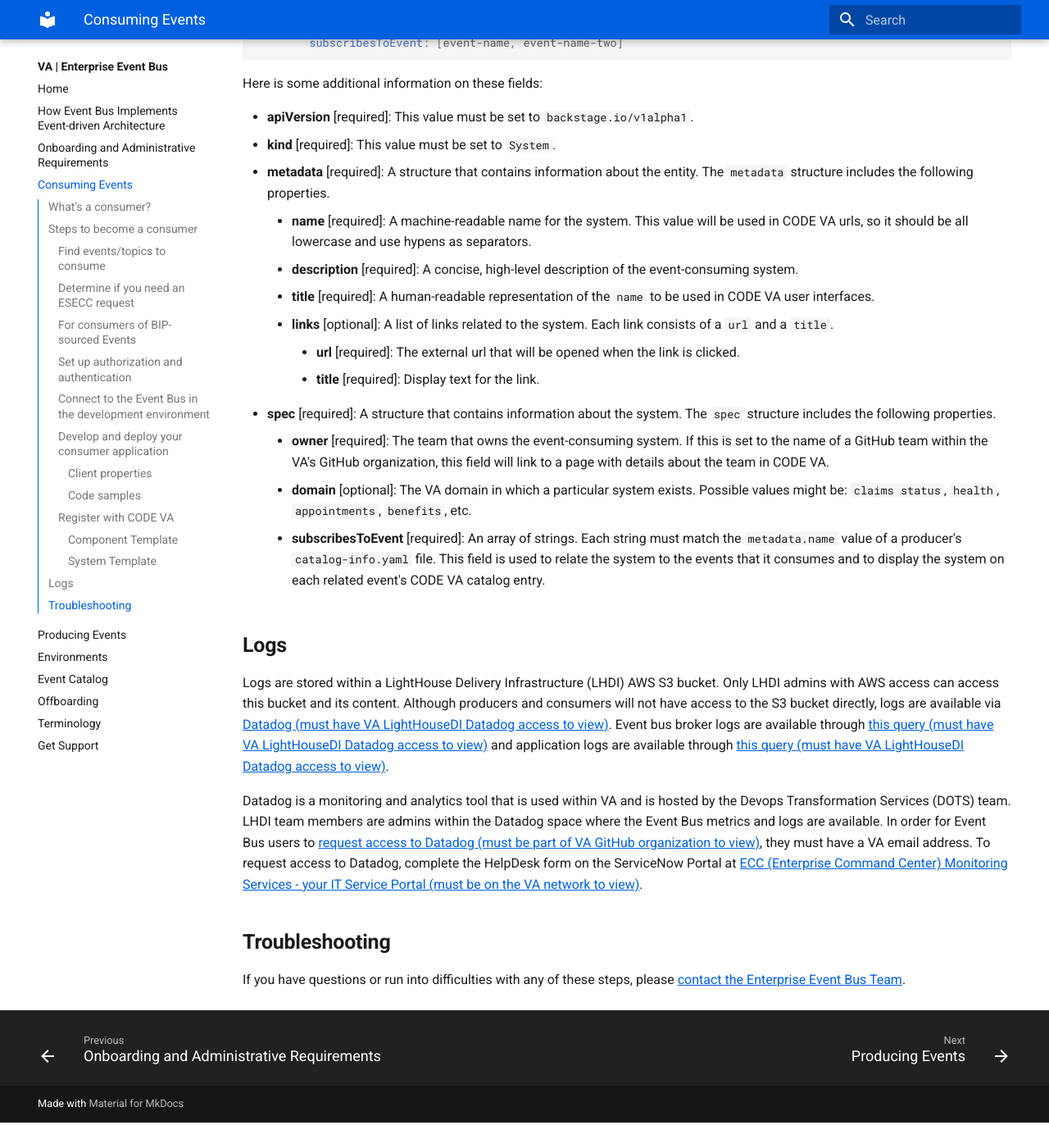
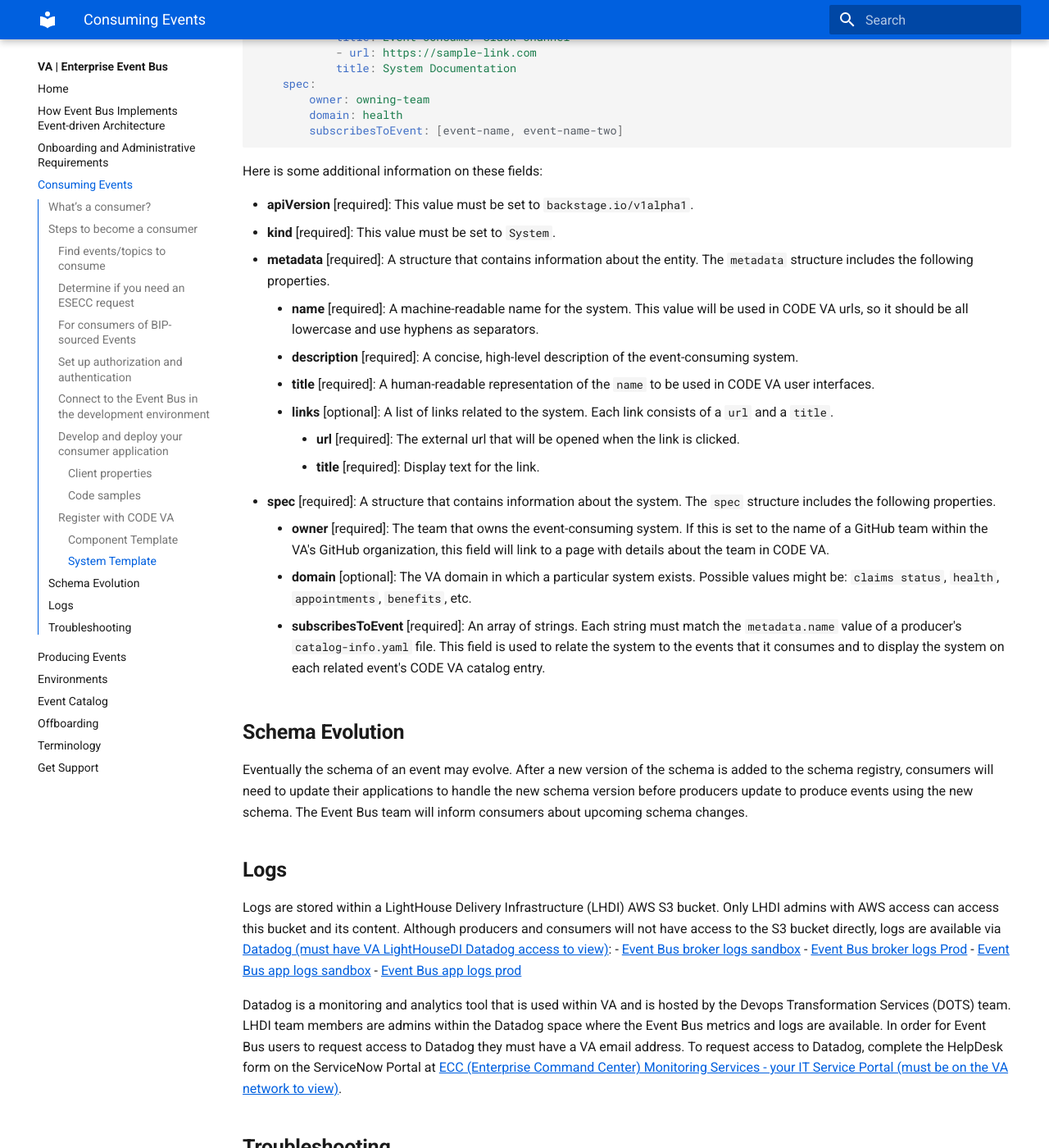
Before and after one commit to department-of-veterans-affairs/ves-event-bus-developer-portal, an MkDocs documentation site: the page built from docs/consume-events.md, in a window 1280 px wide and 1400 px high, scrolled down 5297 px. Shown: the whole window at 82% size. Built offline with MkDocs 1.6.1 and Material for MkDocs 9.7.7, drawn with Linux system fonts in a browser that asks for light colours; before the commit the page ends 6666 px from its top, so only the background shows below that; some of the changed text lies outside the part shown.

Commit message:
Update consume-events.md

```diff
--- a/docs/consume-events.md
+++ b/docs/consume-events.md
@@ -8,7 +8,7 @@
 
 A consumer is an application that is set up to receive messages or events in an event-driven system. The Event Bus exposes streams of events, called topics, to consumers. The events capture significant occurrences taking place in an external system. Find out how to view a list of currently available topics by visiting our [Event Catalog page](./use-events.md).
 
-To access messages in a particular topic, an event consumer would subscribe to the topic and receive events as they occur in real time. This allows consumers to perform actions based on the event data, such as updating internal state, triggering other processes, etc. The content below outlines the steps needed to start consuming events. Learn more about the components and processes involved in event-based systems on our [Introduction to Event-Driven Architecture page](./intro-to-eda.md).
+To access messages in a particular topic, an event consumer subscribes to the topic and receive events as they occur in real time. This allows consumers to perform actions based on the event data, such as updating internal state, triggering other processes, etc. The content below outlines the steps needed to start consuming events. Learn more about the components and processes involved in event-based systems on our [How Event Bus Implements Event-Driven Architecture page](./intro-to-eda.md).
 
 ## **Steps to become a consumer**
 
@@ -57,7 +57,7 @@
 | [client.rack](https://kafka.apache.org/documentation/#consumerconfigs_client.rack) (recommended) | The AWS Availability Zone in which your application is running, eg. "usgw1-az2" | A rack identifier for this client. This can be any string value which indicates where this client is physically located. | This property is only applicable if your application is deployed to AWS (Amazon Web Services) infrastructure. Setting this to your availability zone will [reduce network traffic costs](https://aws.amazon.com/blogs/big-data/reduce-network-traffic-costs-of-your-amazon-msk-consumers-with-rack-awareness/).
 | [enable.auto.commit](https://kafka.apache.org/documentation/#consumerconfigs_enable.auto.commit) (recommended) | false | If true the consumer's offset will be periodically committed in the background. | If set to true, the consumer may mark some records as consumed before they have been processed. See [Manual Offset Control](https://javadoc.io/static/org.apache.kafka/kafka-clients/3.6.0/org/apache/kafka/clients/consumer/KafkaConsumer.html#:~:text=Manual%20Offset%20Control) for more information. |
 
-Depending on the language client used, additional properties may also be needed for authorization and connecting to the schema registry. For example, these properties are required for **Java clients**:
+Depending on the client language used, additional properties may also be needed for authorization and connecting to the schema registry. For example, these properties are required for **Java clients**:
 
 | Property | Value | Description | Notes |
 | --- | --- | --- | --- |
@@ -66,7 +66,8 @@
 | [sasl.login.callback.handler.class](https://kafka.apache.org/documentation/#consumerconfigs_sasl.login.callback.handler.class) | `IAMOAuthBearerLoginCallbackHandler` | The fully qualified name of a SASL login callback handler class. | See [aws-msk-iam-auth](https://github.com/aws/aws-msk-iam-auth?tab=readme-ov-file#configuring-a-kafka-client-to-use-aws-iam-with-sasl-oauthbearer-mechanism) for more information. |
 | [sasl.client.callback.handler.class](https://kafka.apache.org/documentation/#consumerconfigs_sasl.client.callback.handler.class) | `IAMOAuthBearerLoginCallbackHandler` | The fully qualified name of a SASL client callback handler class. | See [aws-msk-iam-auth](https://github.com/aws/aws-msk-iam-auth?tab=readme-ov-file#configuring-a-kafka-client-to-use-aws-iam-with-sasl-oauthbearer-mechanism) for more information. |
 | [value.deserializer](https://kafka.apache.org/documentation/#consumerconfigs_value.deserializer) | `KafkaAvroDeserializer` | Deserializer class for value. |  |
-| schema.registry.url | Event Bus schema registry endpoint. This will vary depending on the environment (dev, prod, etc.). | Comma-separated list of URLs for Schema Registry instances that can be used to register or look up schemas. | |
+| schema.registry.url | Event Bus schema registry endpoint. This will vary depending on the environment (dev, prod, etc.). | Comma-separated list of URLs for Schema Registry instances that can be used to register or look up schemas. |
+| use.latest.version | false (this is the default value) | Flag that indicates if the latest schema version should be used for deserialization. | Event Bus recommends setting this value to false to avoid issues when a new schema version is added to the schema registry. | |
 
 #### **Code samples**
 
@@ -265,7 +266,7 @@
 * **apiVersion** [required]: This value must be set to `backstage.io/v1alpha1`.
 * **kind** [required]:  This value must be set to `Component`.
 * **metadata** [required]: A structure that contains information about the entity. The `metadata` structure includes the following properties.
-    * **name** [required]: A machine-readable name for the component. This value will be used in CODE VA urls, so it should be all lowercase and use hypens as separators.
+    * **name** [required]: A machine-readable name for the component. This value will be used in CODE VA urls, so it should be all lowercase and use hyphens as separators.
     * **description** [required]: A concise, high-level description of the event-consuming component.
     * **title** [required]: A human-readable representation of the `name` to be used in CODE VA user interfaces.
     * **links** [optional]: A list of links related to the component. Each link consists of a `url` and a `title`.
@@ -303,7 +304,7 @@
 * **apiVersion** [required]: This value must be set to `backstage.io/v1alpha1`.
 * **kind** [required]:  This value must be set to `System`.
 * **metadata** [required]: A structure that contains information about the entity. The `metadata` structure includes the following properties.
-    * **name** [required]: A machine-readable name for the system. This value will be used in CODE VA urls, so it should be all lowercase and use hypens as separators.
+    * **name** [required]: A machine-readable name for the system. This value will be used in CODE VA urls, so it should be all lowercase and use hyphens as separators.
     * **description** [required]: A concise, high-level description of the event-consuming system.
     * **title** [required]: A human-readable representation of the `name` to be used in CODE VA user interfaces.
     * **links** [optional]: A list of links related to the system. Each link consists of a `url` and a `title`.
@@ -314,11 +315,19 @@
     * **domain** [optional]: The VA domain in which a particular system exists. Possible values might be: `claims status`, `health`, `appointments`, `benefits`, etc.
     * **subscribesToEvent** [required]: An array of strings. Each string must match the `metadata.name` value of a producer's `catalog-info.yaml` file. This field is used to relate the system to the events that it consumes and to display the system on each related event's CODE VA catalog entry.
 
+## **Schema Evolution**
+
+Eventually the schema of an event may evolve. After a new version of the schema is added to the schema registry, consumers will need to update their applications to handle the new schema version before producers update to produce events using the new schema. The Event Bus team will inform consumers about upcoming schema changes.
+
 ## **Logs**
 
-Logs are stored within a LightHouse Delivery Infrastructure (LHDI) AWS S3 bucket. Only LHDI admins with AWS access can access this bucket and its content. Although producers and consumers will not have access to the S3 bucket directly, logs are available via [Datadog (must have VA LightHouseDI Datadog access to view)](https://lighthousedi.ddog-gov.com/). Event bus broker logs are available through [this query (must have VA LightHouseDI Datadog access to view)](https://lighthousedi.ddog-gov.com/logs?query=host%3A%22arn%3Aaws%3As3%3A%3A%3Aeventbus-msk-logs%22%20&cols=host%2Cservice&index=%2A&messageDisplay=inline&stream_sort=desc&viz=stream&from_ts=1684858340160&to_ts=1684859240160&live=true) and application logs are available through [this query (must have VA LightHouseDI Datadog access to view)](https://lighthousedi.ddog-gov.com/logs?query=kube_namespace%3Aves-event-bus-infra-dev%20&cols=host%2Cservice&index=%2A&messageDisplay=inline&refresh_mode=sliding&stream_sort=desc&viz=stream&from_ts=1695939680975&to_ts=1696544480975&live=true).
+Logs are stored within a LightHouse Delivery Infrastructure (LHDI) AWS S3 bucket. Only LHDI admins with AWS access can access this bucket and its content. Although producers and consumers will not have access to the S3 bucket directly, logs are available via [Datadog (must have VA LightHouseDI Datadog access to view)](https://lighthousedi.ddog-gov.com/):
+- [Event Bus broker logs sandbox](https://lighthousedi.ddog-gov.com/logs?query=host%3A%22arn%3Aaws%3As3%3A%3A%3Aeventbus-msk-broker-logs-nprod-sandbox%22&agg_m=count&agg_m_source=base&agg_t=count&cols=host%2Cservice&fromUser=true&messageDisplay=inline&refresh_mode=sliding&storage=hot&stream_sort=desc&viz=stream&from_ts=1684858340160&to_ts=1684859240160&live=true)
+- [Event Bus broker logs Prod](https://lighthousedi.ddog-gov.com/logs?query=host%3A%22arn%3Aaws%3As3%3A%3A%3Aeventbus-msk-broker-logs-prod%22%20&agg_m=count&agg_m_source=base&agg_t=count&cols=host%2Cservice&fromUser=true&messageDisplay=inline&refresh_mode=sliding&storage=hot&stream_sort=desc&viz=stream&from_ts=1684858340160&to_ts=1684859240160&live=true)
+- [Event Bus app logs sandbox](https://lighthousedi.ddog-gov.com/logs?query=kube_namespace%3Aves-event-bus-infra-sandbox&agg_m=count&agg_m_source=base&agg_t=count&cols=host%2Cservice&fromUser=true&messageDisplay=inline&refresh_mode=sliding&storage=hot&stream_sort=desc&viz=stream&from_ts=1695939680975&to_ts=1696544480975&live=true)
+- [Event Bus app logs prod](https://lighthousedi.ddog-gov.com/logs?query=kube_namespace%3Aves-event-bus-infra-prod&agg_m=count&agg_m_source=base&agg_t=count&cols=host%2Cservice&fromUser=true&messageDisplay=inline&refresh_mode=sliding&storage=hot&stream_sort=desc&viz=stream&from_ts=1695939680975&to_ts=1696544480975&live=true)
 
-Datadog is a monitoring and analytics tool that is used within VA and is hosted by the Devops Transformation Services (DOTS) team. LHDI team members are admins within the Datadog space where the Event Bus metrics and logs are available. In order for Event Bus users to [request access to Datadog (must be part of VA GitHub organization to view)](https://animated-carnival-57b3e7f5.pages.github.io/datadog-observability-tools/datadog-access/), they must have a VA email address. To request access to Datadog, complete the HelpDesk form on the ServiceNow Portal at [ECC (Enterprise Command Center) Monitoring Services - your IT Service Portal (must be on the VA network to view)](https://gcc02.safelinks.protection.outlook.com/?url=https%3A%2F%2Fyourit.va.gov%2Fva%3Fid%3Dsc_cat_item%26sys_id%3D4cdf488b1ba4fcd412979796bc4bcb74&data=05%7C01%7C%7Ccb701e4e7fc944b6041308dbeacea9aa%7Ce95f1b23abaf45ee821db7ab251ab3bf%7C0%7C0%7C638361945550254440%7CUnknown%7CTWFpbGZsb3d8eyJWIjoiMC4wLjAwMDAiLCJQIjoiV2luMzIiLCJBTiI6Ik1haWwiLCJXVCI6Mn0%3D%7C3000%7C%7C%7C&sdata=sJfq3j8vnXwdtuQrfY%2FBaRttaqyOpKA6X17O8TMK9ug%3D&reserved=0).
+Datadog is a monitoring and analytics tool that is used within VA and is hosted by the Devops Transformation Services (DOTS) team. LHDI team members are admins within the Datadog space where the Event Bus metrics and logs are available. In order for Event Bus users to request access to Datadog they must have a VA email address. To request access to Datadog, complete the HelpDesk form on the ServiceNow Portal at [ECC (Enterprise Command Center) Monitoring Services - your IT Service Portal (must be on the VA network to view)](https://gcc02.safelinks.protection.outlook.com/?url=https%3A%2F%2Fyourit.va.gov%2Fva%3Fid%3Dsc_cat_item%26sys_id%3D4cdf488b1ba4fcd412979796bc4bcb74&data=05%7C01%7C%7Ccb701e4e7fc944b6041308dbeacea9aa%7Ce95f1b23abaf45ee821db7ab251ab3bf%7C0%7C0%7C638361945550254440%7CUnknown%7CTWFpbGZsb3d8eyJWIjoiMC4wLjAwMDAiLCJQIjoiV2luMzIiLCJBTiI6Ik1haWwiLCJXVCI6Mn0%3D%7C3000%7C%7C%7C&sdata=sJfq3j8vnXwdtuQrfY%2FBaRttaqyOpKA6X17O8TMK9ug%3D&reserved=0).
 
 ## **Troubleshooting**
 
```
